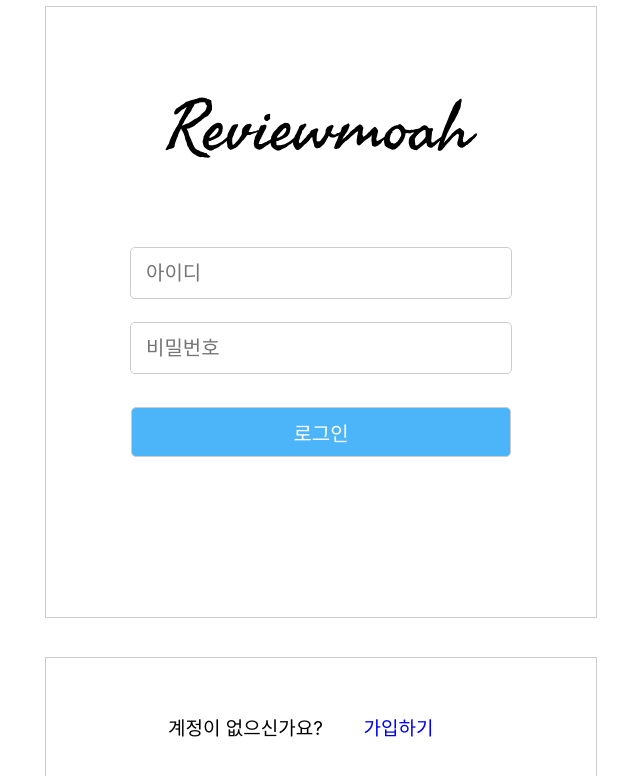
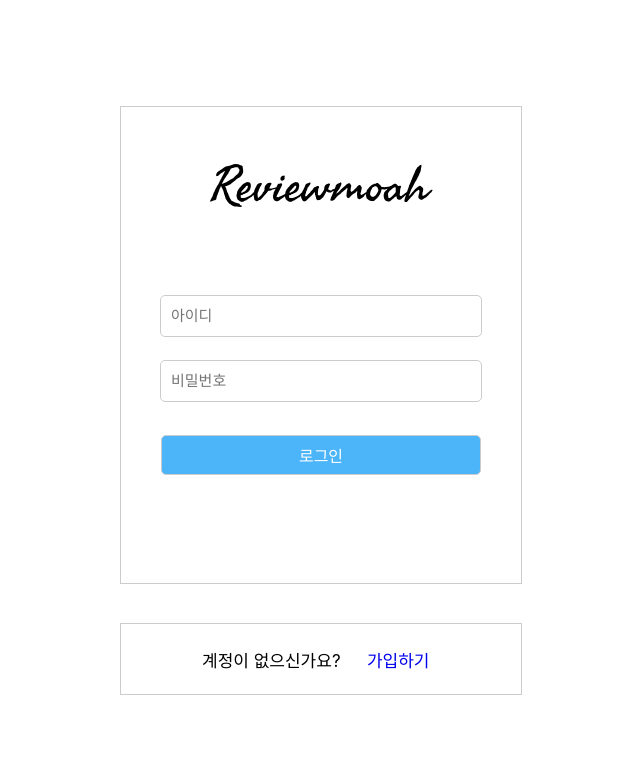
Before and after one commit to gudals123/Reviewmoah, a React (Create React App) app in the folder frontend/: page / in a window 1280 px wide. Shown: the top 776 px of the page, without its empty margins (320-960 px from the left). Built offline with nearby package versions, Linux system fonts and the light colour scheme.

Commit message:
chore: #1 디자인 사이즈 수정

```diff
--- a/frontend/src/Pages/Login.jsx
+++ b/frontend/src/Pages/Login.jsx
@@ -6,39 +6,34 @@ import { useState} from 'react';
 
 
 const MainWrap = styled.div`
-    position: relative;
+    display: flex;
+    align-items: center;
+    justify-content: center;
     width:100vw;
     height:100vh;
 `;
 
 const WrapContent = styled.div`
-    width: 550px;
-    height:788px;
-    position: absolute;
-    top: 50%;
-    left: 50%;
-    transform: translate(-50%, -50%);
+    width: 400px;
+    height:auto;
+    //position: absolute;
+    //top: 50%;
+    //left: 50%;
+    //transform: translate(-50%, -50%);
     //border: 1px solid #ccc;
     //box-shadow: 1px 1px grey;
 `;
 
 const WrapLogin = styled.div`
-    width: 550px;
-    height: 610px;
+    width: 400px;
+    height: 476px;
     border: 1px solid #ccc;
-`;
 
-const LogoWrapper = styled.div`
-    width: 550px;
-    height: 240px;
-    display: flex;
-    align-items: center;
-    justify-content: center;
 `;
 
 const WrapForm = styled.div`
-    width: 550px;
-    height:230px;
+    width: 400px;
+    height:auto;
 
 `;
 
@@ -49,23 +44,34 @@ const Form = styled.form`
     align-items: center;
 `;
 
+const LogoWrapper = styled.div`
+    width: 400px;
+    height: 138px;
+    display: flex;
+    align-items: center;
+    justify-content: center;
+    padding-top: 10px;
+    margin-bottom: 40px;
+`;
+
 const Input = styled.input`
-    width:350px;
+    width:300PX;
     height: 20px;
-    padding: 15px;
+    padding: 10px;
     margin-bottom: 23px;
     border: 1px solid #ccc;
     border-radius: 5px;
-    font-size: 20px;
+    font-size: 15px;
+
 `;
 
 const LoginButton = styled.button`
-    width:380px;
-    height: 50px;
+    width:320px;
+    height: 40px;
     //padding: 15px;
     margin-top: 10px;
     border-radius: 5px;
-    font-size: 20px;
+    font-size: 16px;
     color: white;
     background: #4CB5F9;
     border: 1px solid #ccc;
@@ -73,8 +79,8 @@ const LoginButton = styled.button`
 
 
 const WrapSingup = styled.div`
-    width: 550px;
-    height: 135px;
+    width: 400px;
+    height: 70px;
     border: 1px solid #ccc;
     margin-top: 39px;
     position: relative;
@@ -84,7 +90,8 @@ const Text = styled.div`
 
     position: absolute;
     width: 170px;
-    font-size: 19px;
+    font-size: 17px;
+
     top: 50%;
     left: 50%;
     transform: ${(props) => props.transForm};
@@ -109,11 +116,12 @@ export default function Login() {
         <MainWrap>
             <WrapContent>
                 <WrapLogin>
-                    <LogoWrapper>
-                        <img src = "img/Reviewmoah.svg"/>
-                    </LogoWrapper>
+
                     <WrapForm>
                         <Form>
+                            <LogoWrapper>
+                                <img src = "img/Reviewmoah.svg"/>
+                            </LogoWrapper>
                             <Input placeholder="아이디"
                                 type="text"
                                 value={id}
@@ -127,9 +135,9 @@ export default function Login() {
                     </WrapForm>
                 </WrapLogin>
                 <WrapSingup>
-                    <Text transForm={'translate(-90%, -50%)'}>계정이 없으신가요?</Text>
+                    <Text transForm={'translate(-70%, -50%)'}>계정이 없으신가요?</Text>
                     <Link to='/LoginSuccessful'>
-                        <Text transForm={'translate(25%, -50%)'}>
+                        <Text transForm={'translate(27%, -50%)'}>
                             가입하기
                         </Text>
                     </Link>
```
Also changed, not shown: frontend/public/img/Reviewmoah.svg.
